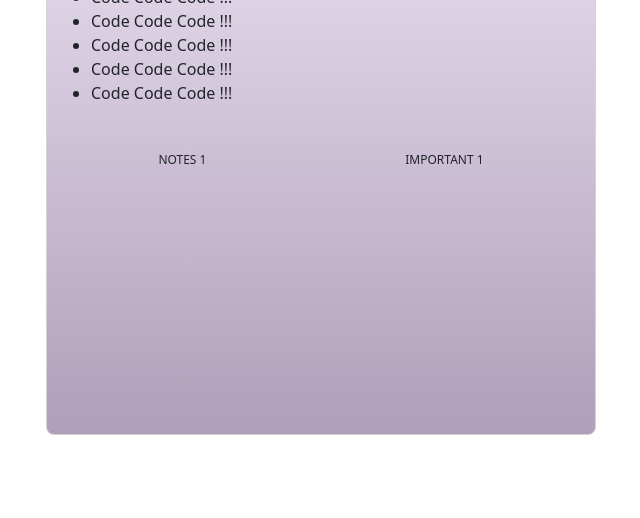
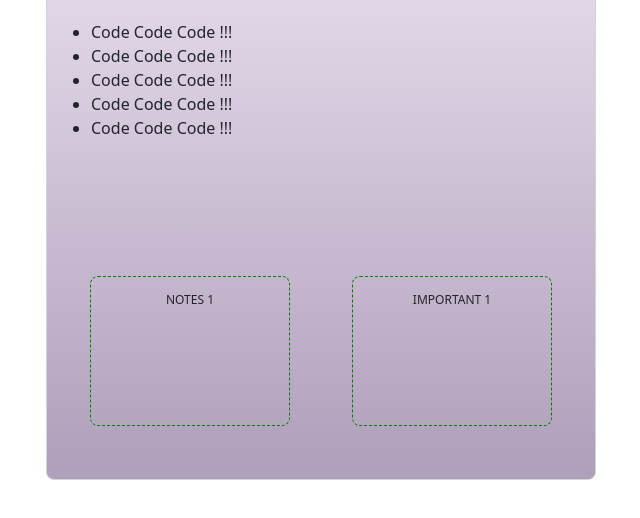
Before and after one commit to Chinazaekpere-Ike/Todo_List_Web_App, a plain HTML site: page index.html in a window 1280 px wide. Shown: the part 260-778 px from the top of the page, without its empty margins (319-959 px from the left). Drawn offline with nearby package versions, Linux system fonts and the light colour scheme.

Commit message:
More CSS styling AND HTML styling

```diff
--- a/index.html
+++ b/index.html
@@ -28,9 +28,15 @@
         <li>Code Code Code !!!</li>
         <li>Code Code Code !!!</li>
       </ul>
-      <div class="d-flex justify-content-around mt-5">
-        <h5 class="h5">NOTES 1</h5>
-        <h5 class="h5">IMPORTANT 1</h5>
+
+      <div class="d-flex justify-content-around">
+        <h5 class="h5 subnotes text-center">
+          <div class="mt-3">NOTES 1</div>
+        </h5>
+
+        <h5 class="h5 subnotes text-center">
+          <div class="mt-3">IMPORTANT 1</div>
+        </h5>
       </div>
     </div>
   </body>
--- a/styles.css
+++ b/styles.css
@@ -4,16 +4,29 @@
   border-radius: 8px;
   padding: 10px;
   width: 550px !important;
-  height: 680px;
-  margin: 15px 30px 5px;
+  height: 690px;
+  margin: 50px 30px 5px;
 }
 
 .h1 {
   font-size: 75px !important;
 }
+
 .h5 {
   font-size: 12px !important;
 }
+
 .h6 {
   font-size: 9px !important;
 }
+
+.subnotes {
+  border: 1px solid green;
+  border-radius: 8px;
+  border-style: dashed;
+  width: 200px;
+  height: 150px;
+  position: relative;
+  top: 120px;
+  line-break: ;
+}
```
